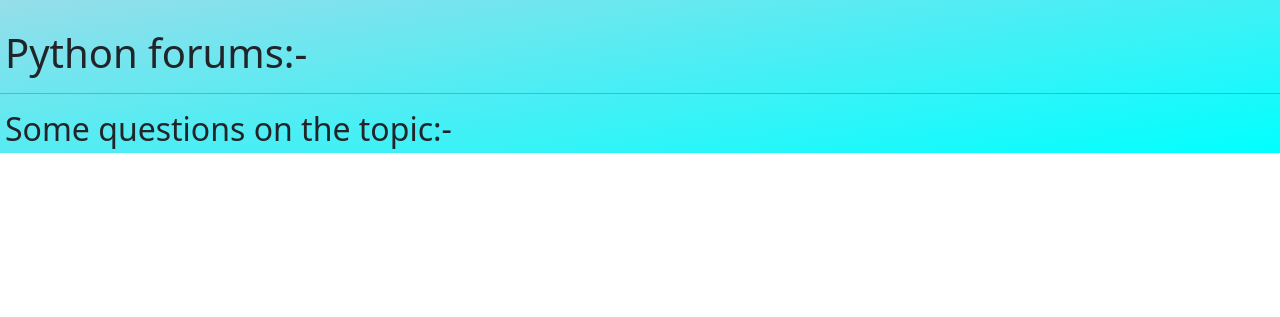
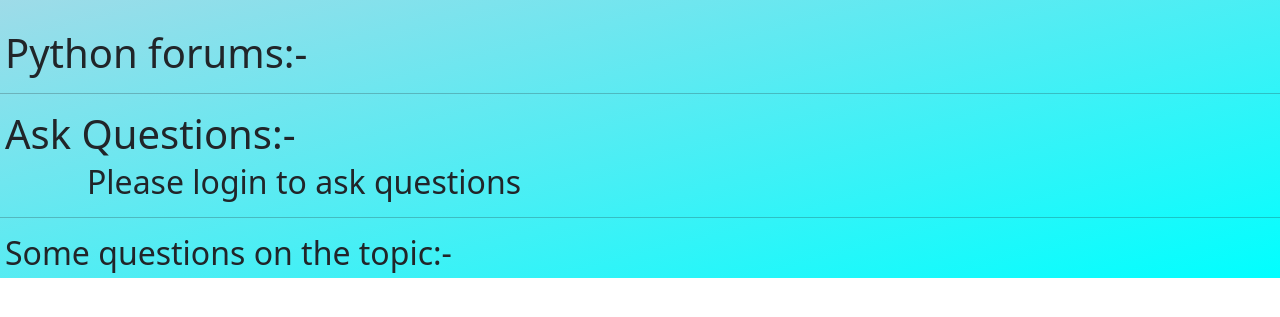
Before and after one commit to KartikeyKakaria/Qbonanza.com, a PHP site: page /topic.html in a window 1280 px wide. Shown: the part 56-373 px from the top of the page. Run offline with PHP 8.4, Linux system fonts and the light colour scheme; data comes from the database, SQL or seed files in the repository; data that the repository does not hold is empty.

Commit message:
fixed some bugs

```diff
--- a/js/topic.js
+++ b/js/topic.js
@@ -3,6 +3,12 @@
     const href = window.location.href;
     const LastChar = href[href.length - 1];
     console.log(LastChar);
+    if(user == null){
+        document.querySelector("#ask").innerHTML = "<h2>Please login to ask questions</h2>"
+    }
+    else{
+        document.querySelector("#ask").innerHTML = '<label for="title">Title:</label><input type="text" class="form-control" placeholder="enter title" ="title"><br><label for="description">Description:</label><textarea placeholder="enter title" id="description" cols="15" rows="10" class="form-control"></textarea>';
+    }
     let dat = {
         id:LastChar,
     }
--- a/php/login.php
+++ b/php/login.php
@@ -5,7 +5,7 @@
     $dat = json_decode($json);
     $email = $dat->email;
     $password = $dat->password;
-    $sql = "SELECT*FROM `qbonanza``user` WHERE `user`.`email` = '$email'";
+    $sql = "SELECT*FROM `qbonanza`.`user` WHERE `user`.`email` = '$email'";
     try{
         //Get DB Object
         $database = new Database();
--- a/php/signup.php
+++ b/php/signup.php
@@ -8,7 +8,7 @@
         $age = $data->age;
         $email = $data->email;
         $password = $data->password;
-        $sql = "INSERT INTO `qbonanza``user` (`id`, `name`, `email`, `age`, `password`, `date`) VALUES ('', '$name', '$email', '$age', '$password', current_timestamp())";
+        $sql = "INSERT INTO `qbonanza`.`user` (`id`, `name`, `email`, `age`, `password`, `date`) VALUES ('', '$name', '$email', '$age', '$password', current_timestamp())";
 
         try{
             //Get DB Object
--- a/topic.html
+++ b/topic.html
@@ -1,20 +1,25 @@
 <!DOCTYPE html>
 <html lang="en">
+
 <head>
     <meta charset="UTF-8">
     <meta http-equiv="X-UA-Compatible" content="IE=edge">
     <meta name="viewport" content="width=device-width, initial-scale=1.0">
     <title>Document</title>
-    <link href="https://cdn.jsdelivr.net/npm/bootstrap@5.1.3/dist/css/bootstrap.min.css" rel="stylesheet" integrity="sha384-1BmE4kWBq78iYhFldvKuhfTAU6auU8tT94WrHftjDbrCEXSU1oBoqyl2QvZ6jIW3" crossorigin="anonymous">
+    <link href="https://cdn.jsdelivr.net/npm/bootstrap@5.1.3/dist/css/bootstrap.min.css" rel="stylesheet"
+        integrity="sha384-1BmE4kWBq78iYhFldvKuhfTAU6auU8tT94WrHftjDbrCEXSU1oBoqyl2QvZ6jIW3" crossorigin="anonymous">
     <link rel="stylesheet" href="css/topic.css">
 
 </head>
+
 <body>
     <nav class="navbar navbar-expand-lg navbar-dark bg-dark">
         <!-- main navbar heading -->
         <div class="container-fluid">
             <a class="navbar-brand" href="#">Navbar</a>
-            <button class="navbar-toggler" type="button" data-bs-toggle="collapse" data-bs-target="#navbarSupportedContent" aria-controls="navbarSupportedContent" aria-expanded="false" aria-label="Toggle navigation">
+            <button class="navbar-toggler" type="button" data-bs-toggle="collapse"
+                data-bs-target="#navbarSupportedContent" aria-controls="navbarSupportedContent" aria-expanded="false"
+                aria-label="Toggle navigation">
                 <span class="navbar-toggler-icon"></span>
             </button>
             <!-- navbar left items or links -->
@@ -27,7 +32,8 @@
                         <a class="nav-link" href="#">Link</a>
                     </li>
                     <li class="nav-item dropdown">
-                        <a class="nav-link dropdown-toggle" href="#" id="navbarDropdown" role="button" data-bs-toggle="dropdown" aria-expanded="false">
+                        <a class="nav-link dropdown-toggle" href="#" id="navbarDropdown" role="button"
+                            data-bs-toggle="dropdown" aria-expanded="false">
                             Dropdown
                         </a>
                         <ul class="dropdown-menu" aria-labelledby="navbarDropdown">
@@ -58,13 +64,23 @@
     </nav><br>
     <h1>Python forums:-</h1>
     <hr>
+
+    <h1>Ask Questions:-</h1>
+    <div class="container" id="ask">
+
+    </div>
+
+    <hr>
     <h2>Some questions on the topic:-</h2>
     <div class="container" id="questions">
 
     </div>
 </body>
-<script src="https://cdn.jsdelivr.net/npm/bootstrap@5.1.3/dist/js/bootstrap.bundle.min.js" integrity="sha384-ka7Sk0Gln4gmtz2MlQnikT1wXgYsOg+OMhuP+IlRH9sENBO0LRn5q+8nbTov4+1p" crossorigin="anonymous"></script>
+<script src="https://cdn.jsdelivr.net/npm/bootstrap@5.1.3/dist/js/bootstrap.bundle.min.js"
+    integrity="sha384-ka7Sk0Gln4gmtz2MlQnikT1wXgYsOg+OMhuP+IlRH9sENBO0LRn5q+8nbTov4+1p"
+    crossorigin="anonymous"></script>
 <script src="https://ajax.googleapis.com/ajax/libs/jquery/3.5.1/jquery.min.js"></script>
 <script src="js/index.js"></script>
 <script src="js/topic.js"></script>
+
 </html>
```
